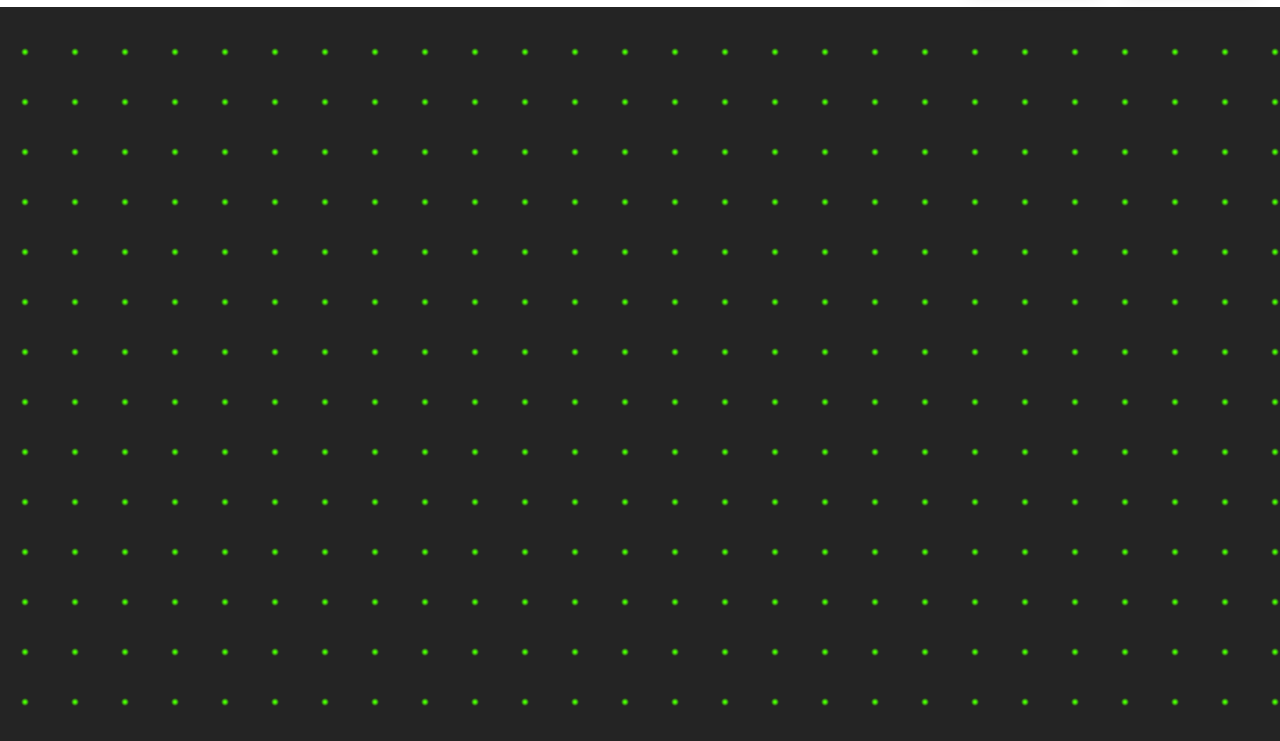
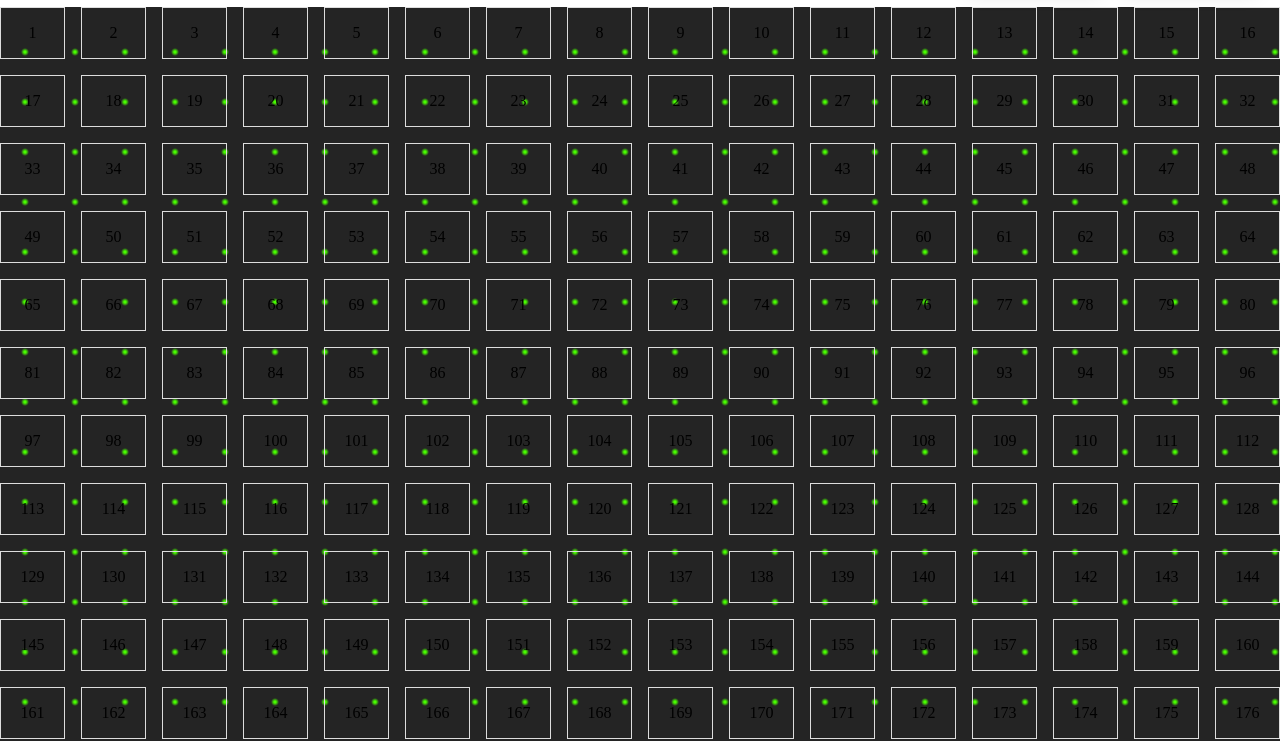
Before and after one commit to henewi/etch, a plain HTML site: page index.html in a window 1280 px wide. Shown: the part 73-814 px from the top of the page. Drawn offline with Linux system fonts and the light colour scheme.

Commit message:
fixed grid, looks bad

```diff
--- a/index.html
+++ b/index.html
@@ -6,13 +6,11 @@
     <meta name="viewport" content="width=device-width, initial-scale=1.0">
     <title>Cyber-Sketch</title>
     <link rel="stylesheet" href="styles.css">
-    <script src="javascript.js"></script>
 </head>
 <body>
     <div class="menu">
         <button class="button">Restart</button>
         <button class="button" role="button">Save</button>
-
     </div>
     <div class="title">
         <h1 id="separator">|</h1>
@@ -23,5 +21,6 @@
         <img id="logo" src="/media/henrylogo.png" alt=""></a>
     </div>
     <div id="container"></div>
+<script src="javascript.js"></script>
 </body>
 </html>
--- a/javascript.js
+++ b/javascript.js
@@ -1 +1,11 @@
-let n=10;container.innerHTML=(d='<div class="')+'grd" style="width:'+n*14+'px">'+[...Array(n*n)].reduce((a,b,i)=>a+d+'cell">'+i.toString(16)+(e='</div>'),'')+e;
+const container = document.getElementById("container");
+function makeRows(rows, cols) {
+  container.style.setProperty('--grid-rows', rows);
+  container.style.setProperty('--grid-cols', cols);
+  for (c = 0; c < (rows * cols); c++) {
+    let cell = document.createElement("div");
+    cell.innerText = (c + 1);
+    container.appendChild(cell).className = "grid-item";
+  };
+};
+makeRows(16, 16);
--- a/styles.css
+++ b/styles.css
@@ -101,3 +101,21 @@ body {
 }
 
 /* Grid section */
+
+:root {
+  --grid-cols: 1;
+  --grid-rows: 1;
+}
+
+#container {
+  display: grid;
+  grid-gap: 1em;
+  grid-template-rows: repeat(var(--grid-rows), 1fr);
+  grid-template-columns: repeat(var(--grid-cols), 1fr);
+}
+
+.grid-item {
+  padding: 1em;
+  border: 1px solid #ddd;
+  text-align: center;
+}
```
